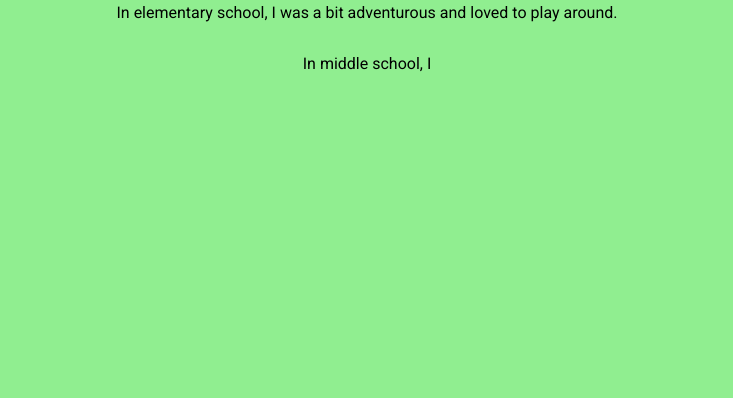
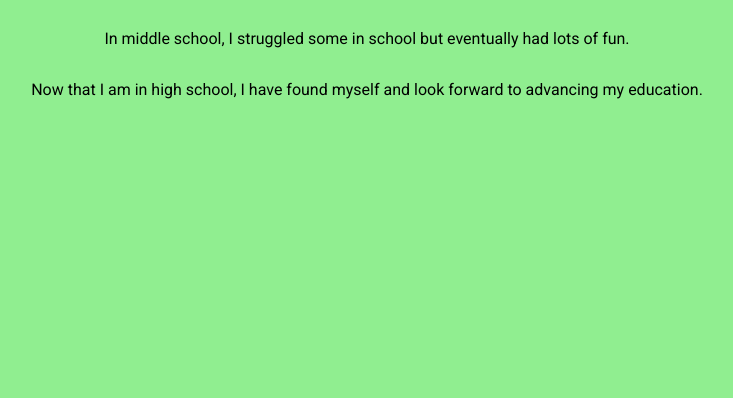
Before and after one commit to JacobRiofrio/website, a plain HTML site: page education.html in a window 1280 px wide. Shown: the part 402-800 px from the top of the page, without its empty margins (273-1006 px from the left). Drawn offline with Linux system fonts and the light colour scheme.

Commit message:
Tue, May 23, 2023, 10:24 AM -07:00

```diff
--- a/education.html
+++ b/education.html
@@ -7,6 +7,7 @@
     <body>
         <h1>Education</h1>
         <p>In elementary school, I was a bit adventurous and loved to play around.</p>
-        <p>In middle school, I </p>
+        <p>In middle school, I struggled some in school but eventually had lots of fun.</p>
+        <p>Now that I am in high school, I have found myself and look forward to advancing my education.</p>
 
     </body>
```
